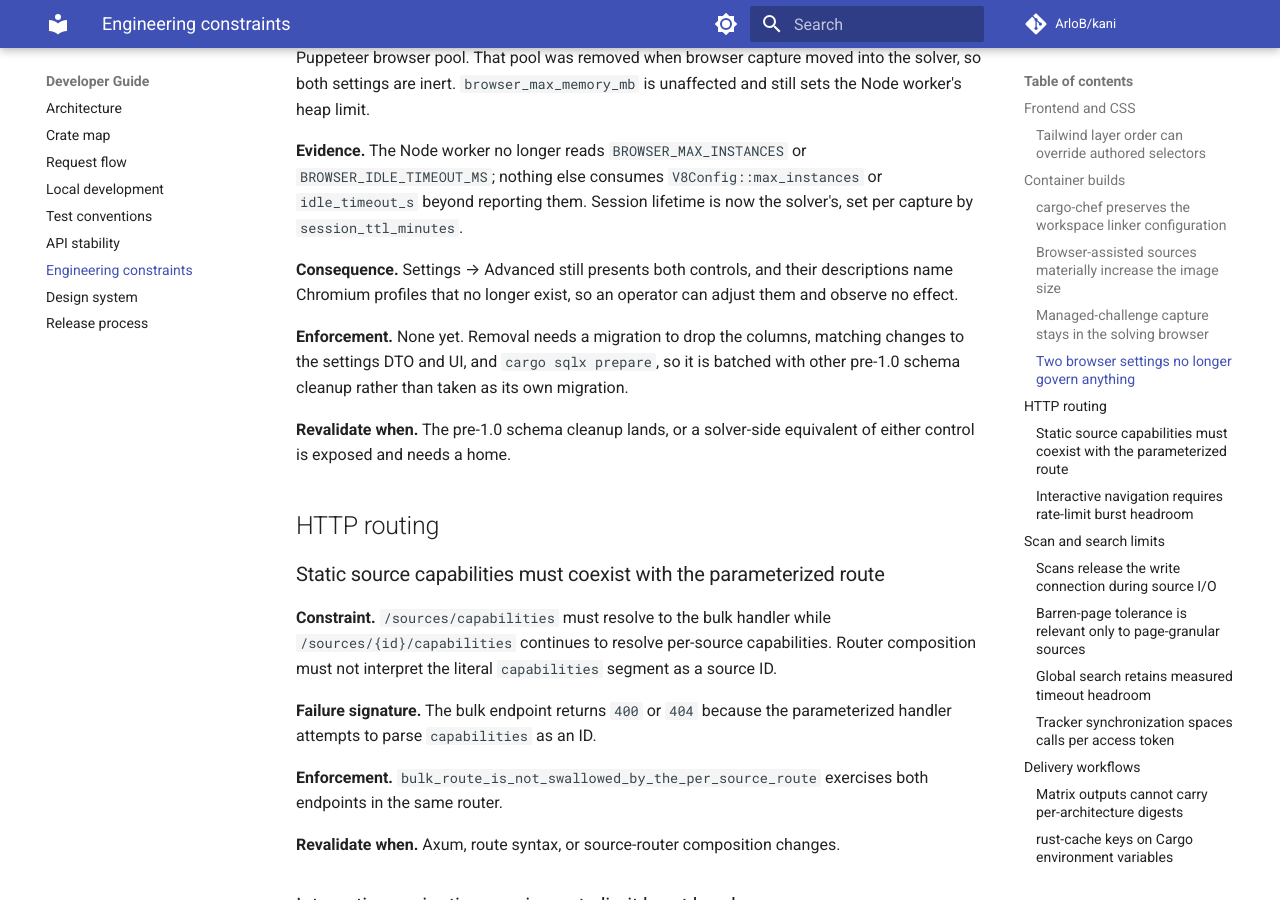
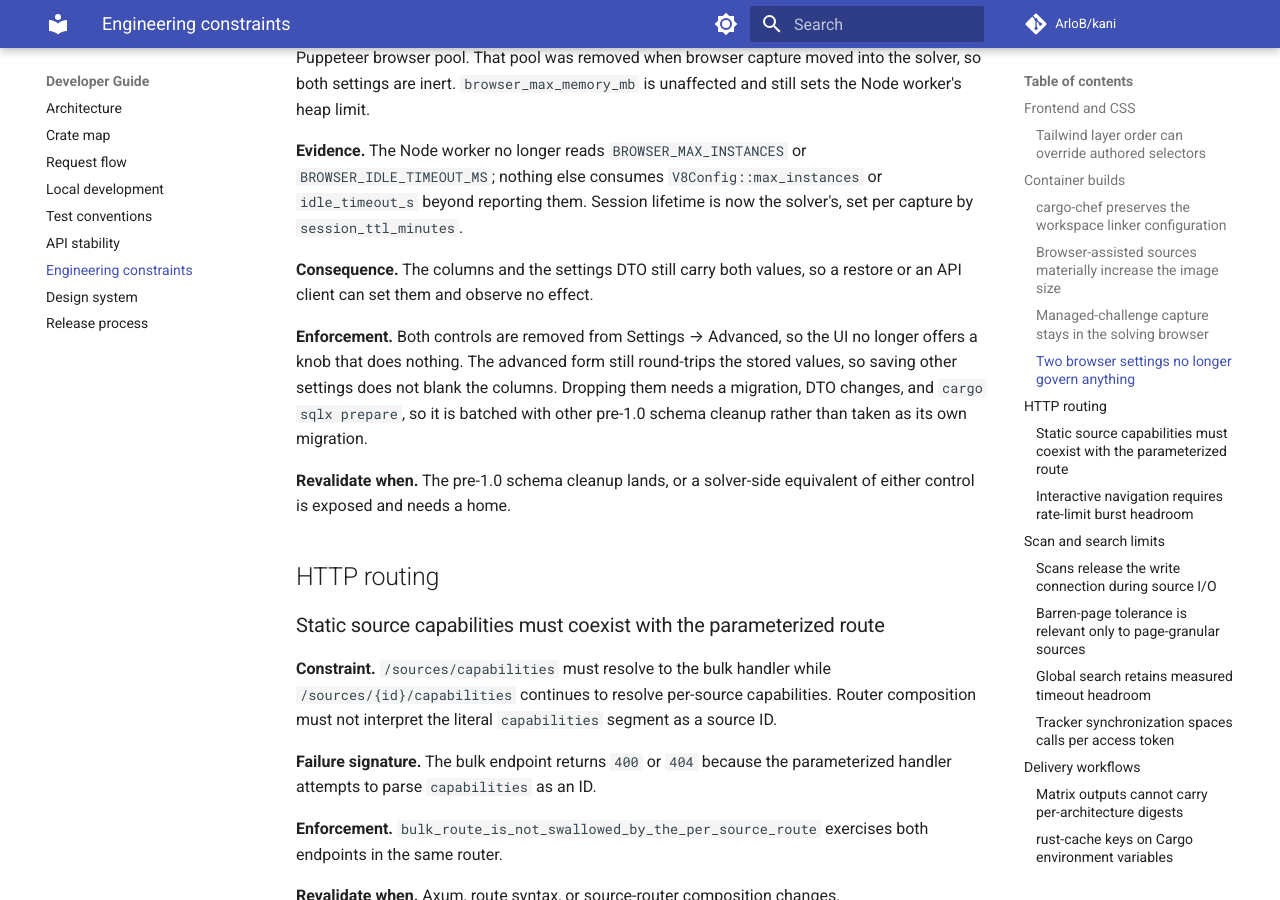
Before and after one commit to ArloB/kani, an MkDocs documentation site: the page built from docs/docs/developer/engineering-constraints.md, in a window 1280 px wide and 900 px high, scrolled down 2245 px. Built offline with MkDocs 1.6.1 and Material for MkDocs 9.7.7, drawn with Linux system fonts in a browser that asks for light colours; comment, search, counter and statistics services are not loaded.

Commit message:
Stop offering two browser settings that do nothing
Settings > Advanced presented max instances and idle timeout as tuning
Chromium profiles kept alive across sources. Those profiles went with the local
browser, so both controls changed nothing an operator could observe.

The rows are removed rather than the columns: dropping those needs a migration
and belongs with the pre-1.0 schema cleanup. The advanced form still round-trips
the stored values, so saving other settings leaves them intact.

Co-Authored-By: Claude Opus 5 <noreply@anthropic.com>

```diff
--- a/docs/docs/developer/engineering-constraints.md
+++ b/docs/docs/developer/engineering-constraints.md
@@ -91,12 +91,14 @@ limit.
 `idle_timeout_s` beyond reporting them. Session lifetime is now the solver's, set per capture by
 `session_ttl_minutes`.
 
-**Consequence.** Settings → Advanced still presents both controls, and their descriptions name
-Chromium profiles that no longer exist, so an operator can adjust them and observe no effect.
+**Consequence.** The columns and the settings DTO still carry both values, so a restore or an API
+client can set them and observe no effect.
 
-**Enforcement.** None yet. Removal needs a migration to drop the columns, matching changes to the
-settings DTO and UI, and `cargo sqlx prepare`, so it is batched with other pre-1.0 schema cleanup
-rather than taken as its own migration.
+**Enforcement.** Both controls are removed from Settings → Advanced, so the UI no longer offers a
+knob that does nothing. The advanced form still round-trips the stored values, so saving other
+settings does not blank the columns. Dropping them needs a migration, DTO changes, and
+`cargo sqlx prepare`, so it is batched with other pre-1.0 schema cleanup rather than taken as its
+own migration.
 
 **Revalidate when.** The pre-1.0 schema cleanup lands, or a solver-side equivalent of either
 control is exposed and needs a home.
--- a/static/locales/en.js
+++ b/static/locales/en.js
@@ -1905,10 +1905,6 @@ export default {
   'settings.advanced.browser_caps.tooltip': 'Applies to newly started browser processes, not ones already running.',
   'settings.advanced.browser_max_memory.label': 'Browser memory cap (MB)',
   'settings.advanced.browser_max_memory.desc': 'Maximum heap for each headless browser process (default 512).',
-  'settings.advanced.browser_max_instances.label': 'Max browser instances',
-  'settings.advanced.browser_max_instances.desc': 'Most concurrent Chromium profiles kept alive across sources (default 2).',
-  'settings.advanced.browser_idle_timeout.label': 'Browser idle timeout (s)',
-  'settings.advanced.browser_idle_timeout.desc': 'Seconds a browser stays open with no activity before it is closed (default 300).',
   'settings.advanced.http_logging.label': 'HTTP request logging',
   'settings.advanced.http_logging.desc': 'Log incoming HTTP requests to the server console.',
   'settings.advanced.browser_logging.label': 'Browser token capture logging',
```
Also changed, not shown: static/js/pages/settings/advanced.js (+0 -14 lines).
